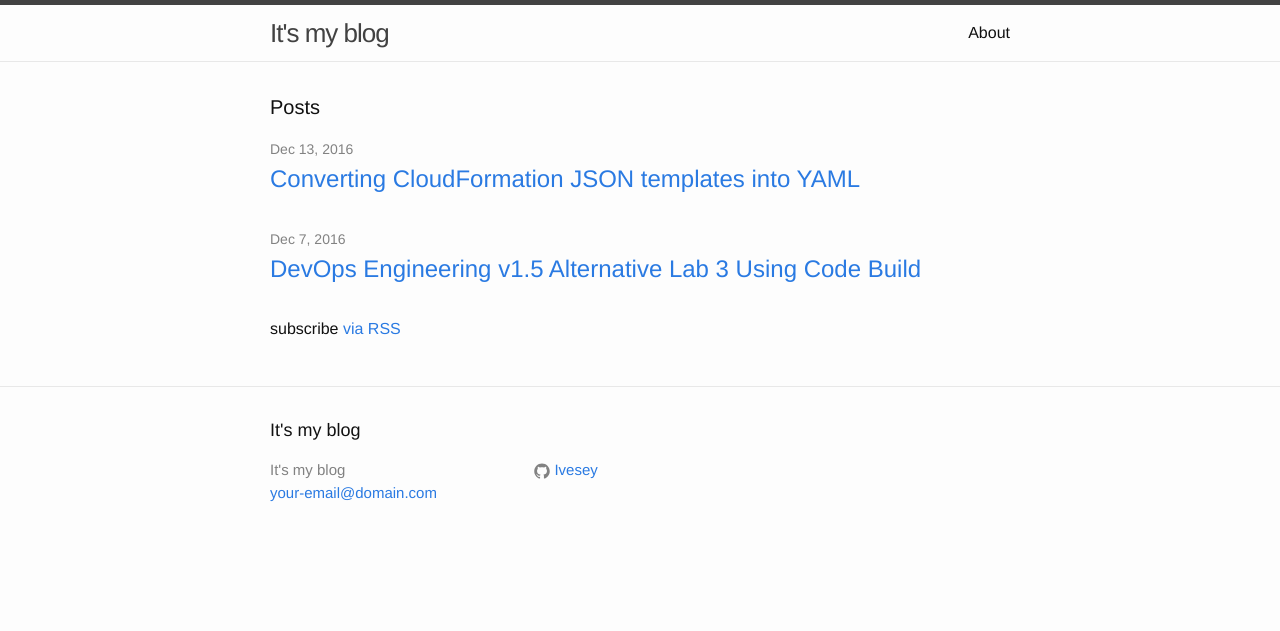
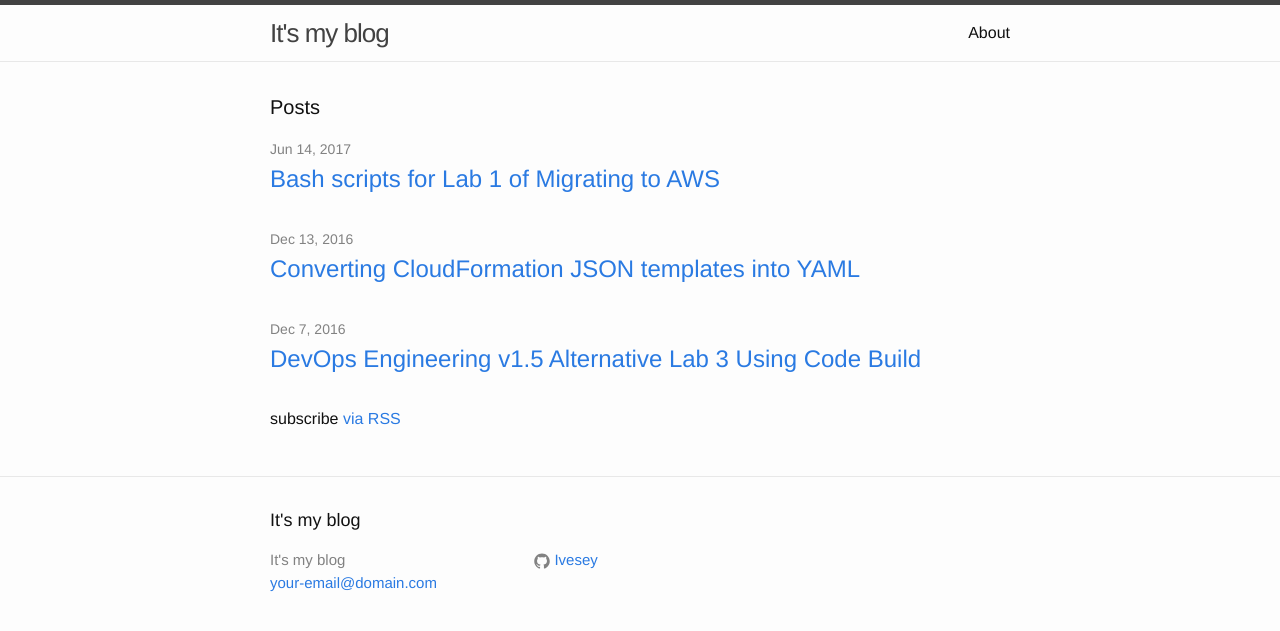
Before and after one commit to Ivesey/ivesey.github.io, a Jekyll site: the page built from index.html, in a window 1280 px wide. Shown: the top 631 px of the page. Built offline with Jekyll 4.4.1, drawn with Linux system fonts in a browser that asks for light colours; part of the change alters nothing that is shown.

Commit message:
Migrating Lab 1 notes

```diff
--- /dev/null
+++ b/_posts/2017-06-14-migrating-lab-1.md
@@ -0,0 +1,64 @@
+---
+layout: post
+title:  Bash scripts for Lab 1 of Migrating to AWS
+subtitle: A more bash-y approach
+date:   2017-06-14
+category: aws
+---
+
+### Copy-and-pastable bash scripts
+
+1.2.3:
+
+``
+AGENTS=$(aws discovery describe-agents --query agentsInfo[?health==\`HEALTHY\`].agentId --output text)
+``
+
+1.2.4:
+
+``
+aws discovery start-data-collection-by-agent-ids --agent-ids $AGENTS
+``
+
+1.2.5: Status of agents
+
+``
+aws discovery describe-agents --query agentsInfo[?health!=\`UNKNOWN\`].[agentId,health] --output text
+``
+
+(Easier to read the output)
+
+1.3.4:
+
+``
+aws discovery list-configurations --configuration-type PROCESS --filters name="process.name",values="nginx",condition="CONTAINS"
+``
+
+``
+NGINX=$(aws discovery list-configurations --configuration-type PROCESS --filters name="process.name",values="nginx",condition="CONTAINS" --query configurations[].\"server.agentId\" --output text) | sed "s/ /,/g"
+``
+
+1.3.5:
+
+``
+aws discovery list-configurations --configuration-type PROCESS --filters name="server.agentId",values=$NGINX,condition="CONTAINS"
+``
+
+1.3.6:
+
+``
+MYSQL=$(aws discovery list-configurations --configuration-type PROCESS --filters name="process.name",values="mysqld",condition="CONTAINS" --query configurations[].\"server.configurationId\" --output text)
+``
+
+1.3.7:
+
+But they told us to get AgentIds, not config ids!
+
+``
+NGINXIDS=$(aws discovery list-configurations --configuration-type PROCESS --filters name="proc
+ess.name",values="nginx",condition="CONTAINS" --query configurations[].\"server.configurationId\" --output text)
+``
+
+``
+aws discovery create-tags --tags key=webserver,value=nginx --configuration-ids $NGINXIDS
+``
--- a/_sass/_base.scss
+++ b/_sass/_base.scss
@@ -207,7 +207,6 @@ pre {
         border-collapse: collapse;
         margin-left: 5px;
         margin-right: 5px;
-        padding-left: 5px;
 
    > table, td, th {
         border: 1px solid black;
```
Also changed, not shown: _posts/2016-12-07-aws-dev-ops-1-5-lab-3-with-code-build.md (+1 -0 lines).
